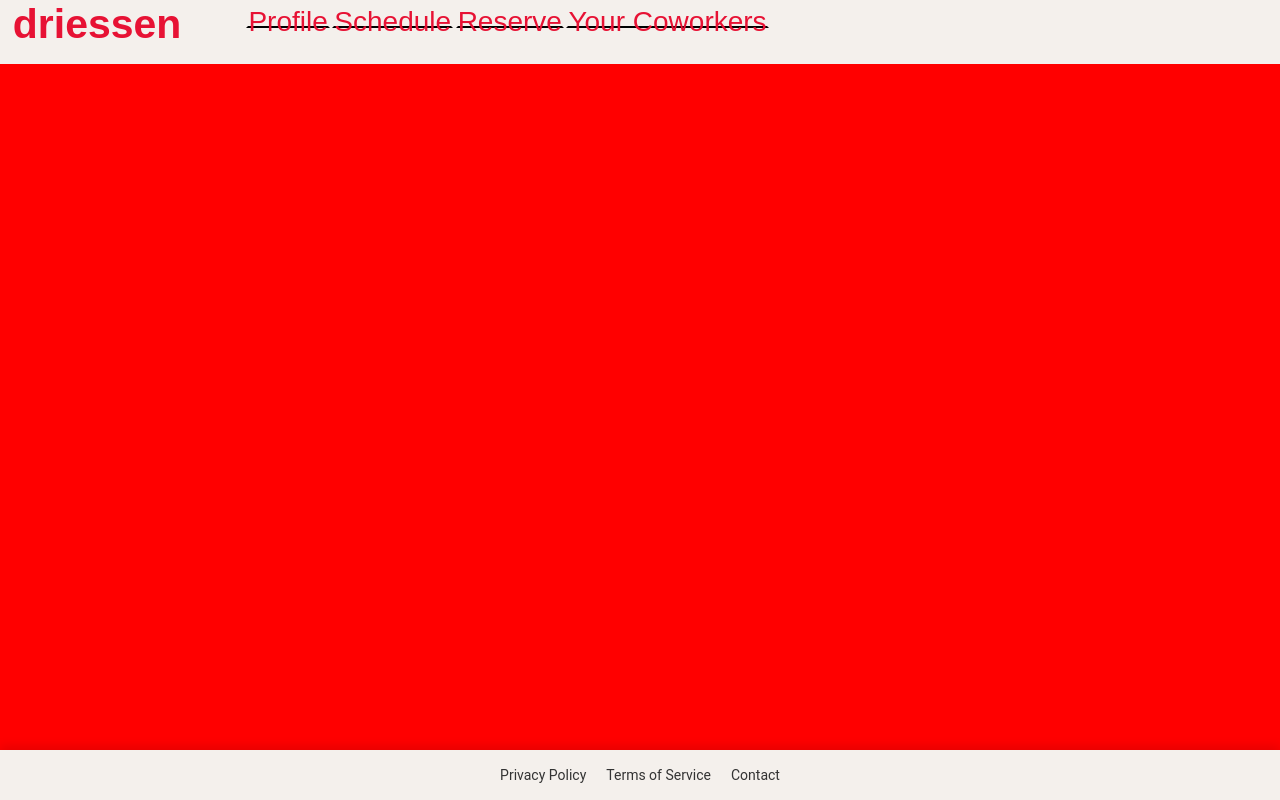
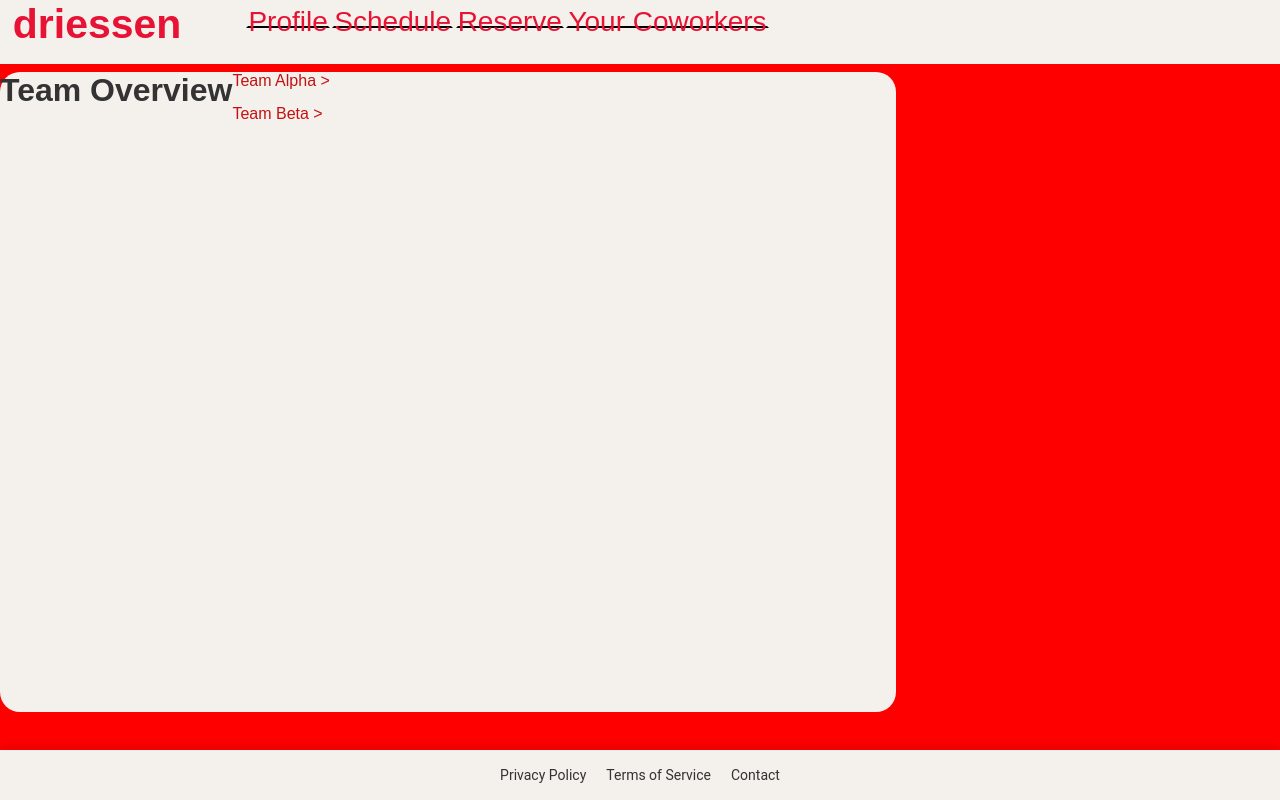
Before and after one commit to LeHoangNhatMinh14/office-reservation-system, a React (Vite) app in the folder office-reservation-web/: page /teams in a window 1280 px wide. Built offline with nearby package versions, Linux system fonts and the light colour scheme.

Commit message:
team overview simple UI for now

```diff
--- a/office-reservation-web/src/App.jsx
+++ b/office-reservation-web/src/App.jsx
@@ -8,6 +8,7 @@ import Profile from './components/Profile';
 import Schedule from './components/Schedule';
 import TableReservations from './components/TableReservations';
 import Workers from './components/Workers';
+import TeamOverview from './pages/TeamOverview';
 
 function App() {
     const location = useLocation();
@@ -26,6 +27,7 @@ function App() {
                 <Route path="/schedule" element={<Schedule />} />
                 <Route path="/reserve" element={<TableReservations />} />
                 <Route path="/coworkers" element={<Workers />} />
+                <Route path="/teams" element={<TeamOverview />} />
             </Routes>
 
             {/* Footer should be displayed on all pages */}
--- a/office-reservation-web/src/components/Navbar.jsx
+++ b/office-reservation-web/src/components/Navbar.jsx
@@ -11,6 +11,7 @@ function Navbar() {
                 <li><Link to="/schedule">Schedule</Link></li>
                 <li><Link to="/teams">Teams</Link></li>
                 <li><Link to="/reservation">Reservation</Link></li>
+
             </ul>
         </nav>
     );
--- /dev/null
+++ b/office-reservation-web/src/components/team overview/RoleSelector.jsx
@@ -0,0 +1,29 @@
+import React, { useState } from "react";
+
+// Component for Assigning Roles
+const RoleSelector = ({ onAssignRole }) => {
+  const [selectedRole, setSelectedRole] = useState("User");
+
+  const roles = ["User", "Moderator", "Admin"];
+
+  const handleRoleChange = (e) => {
+    setSelectedRole(e.target.value);
+  };
+
+  const handleAssign = () => {
+    onAssignRole(selectedRole);
+  };
+
+  return (
+    <div className="role-selector">
+      <select value={selectedRole} onChange={handleRoleChange}>
+        {roles.map((role, index) => (
+          <option key={index} value={role}>{role}</option>
+        ))}
+      </select>
+      <button onClick={handleAssign}>Assign Role</button>
+    </div>
+  );
+};
+
+export default RoleSelector;
--- /dev/null
+++ b/office-reservation-web/src/components/team overview/TeamView.jsx
@@ -0,0 +1,78 @@
+import React, { useState } from "react";
+import RoleSelector from "./RoleSelector";
+
+// Component to Show Individual Team Details
+const TeamView = ({ team }) => {
+  const [showMembers, setShowMembers] = useState(false);
+  const [selectedMembers, setSelectedMembers] = useState([]);
+
+  const toggleShowMembers = () => {
+    setShowMembers(!showMembers);
+  };
+
+  const handleMemberSelect = (member) => {
+    setSelectedMembers((prevSelected) => {
+      if (prevSelected.includes(member)) {
+        return prevSelected.filter((m) => m !== member);
+      } else {
+        return [...prevSelected, member];
+      }
+    });
+  };
+
+  const handleDeleteMembers = () => {
+    // Uncomment and modify to make backend call for deleting members
+    // fetch('/deleteMembers', {
+    //   method: 'POST',
+    //   body: JSON.stringify(selectedMembers),
+    //   headers: {
+    //     'Content-Type': 'application/json'
+    //   }
+    // }).then(response => response.json()).then(data => {
+    //   console.log('Deleted:', data);
+    // });
+    console.log("Deleting members: ", selectedMembers);
+  };
+
+  const handleAssignRole = (role) => {
+    // Uncomment and modify to make backend call for assigning roles
+    // fetch('/assignRole', {
+    //   method: 'POST',
+    //   body: JSON.stringify({ members: selectedMembers, role }),
+    //   headers: {
+    //     'Content-Type': 'application/json'
+    //   }
+    // }).then(response => response.json()).then(data => {
+    //   console.log('Role Assigned:', data);
+    // });
+    console.log("Assigning role ", role, " to members: ", selectedMembers);
+  };
+
+  return (
+    <div className="team-view">
+      <div className="team-header" onClick={toggleShowMembers}>
+        {team.name} <span>{showMembers ? "v" : ">"}</span>
+      </div>
+      {showMembers && (
+        <div className="team-members">
+          {team.members.map((member, index) => (
+            <div key={index} className="team-member">
+              <input
+                type="checkbox"
+                onChange={() => handleMemberSelect(member)}
+                checked={selectedMembers.includes(member)}
+              />
+              {member}
+            </div>
+          ))}
+          <div className="team-actions">
+            <button onClick={handleDeleteMembers}>Delete Selected Members</button>
+            <RoleSelector onAssignRole={handleAssignRole} />
+          </div>
+        </div>
+      )}
+    </div>
+  );
+};
+
+export default TeamView;
--- /dev/null
+++ b/office-reservation-web/src/pages/TeamOverview.jsx
@@ -0,0 +1,30 @@
+import React, { useState } from "react";
+import styles from "../styles/teams.module.css";
+import TeamView from "../components/team overview/TeamView";
+import RoleSelector from "../components/team overview/RoleSelector";
+
+// Parent Component for Team Overview
+const TeamOverview = () => {
+  const [teams, setTeams] = useState([{
+    name: "Team Alpha",
+    members: ["Alice", "Bob", "Charlie"],
+  }, {
+    name: "Team Beta",
+    members: ["David", "Eve", "Frank"],
+  }]);
+
+  return (
+    <div className={styles.teamOverviewContainer}>
+      <div className={styles.teamOverviewHeader}>
+        <h1>Team Overview</h1>
+      </div>
+      <div className={styles.teamOverviewContent}>
+        {teams.map((team, index) => (
+          <TeamView key={index} team={team} />
+        ))}
+      </div>
+    </div>
+  );
+};
+
+export default TeamOverview;
--- /dev/null
+++ b/office-reservation-web/src/styles/teams.module.css
@@ -0,0 +1,69 @@
+.teamOverviewContainer {
+  background-color: #F4F0EC;
+  margin-top: 9vh;
+  height: 80vh;
+  width: 70vw;
+  border-radius: 20px;
+  display: flex;
+  flex-direction: row;
+}
+
+.teamOverviewHeader {
+  text-align: center;
+  margin-bottom: 20px;
+}
+
+.teamOverviewHeader h1 {
+  font-size: 2rem;
+  color: #333;
+}
+
+.teamOverviewContent {
+  display: flex;
+  flex-direction: column;
+  gap: 15px;
+}
+
+.teamView {
+  background-color: #ffffff;
+  padding: 15px;
+  border-radius: 8px;
+  box-shadow: 0 2px 4px rgba(0, 0, 0, 0.1);
+  cursor: pointer;
+  transition: transform 0.2s ease-in-out;
+}
+
+.teamView:hover {
+  transform: translateY(-5px);
+}
+
+.teamHeader {
+  font-size: 1.5rem;
+  font-weight: bold;
+  display: flex;
+  justify-content: space-between;
+  align-items: center;
+}
+
+.teamMembers {
+  margin-top: 10px;
+  padding-left: 10px;
+}
+
+.teamMember {
+  display: flex;
+  align-items: center;
+  gap: 10px;
+}
+
+.teamActions {
+  margin-top: 15px;
+  display: flex;
+  gap: 10px;
+}
+
+.roleSelector {
+  display: flex;
+  align-items: center;
+  gap: 10px;
+}
```
Also changed, not shown: 1 other file (tests, documents, lock files or other folders).
